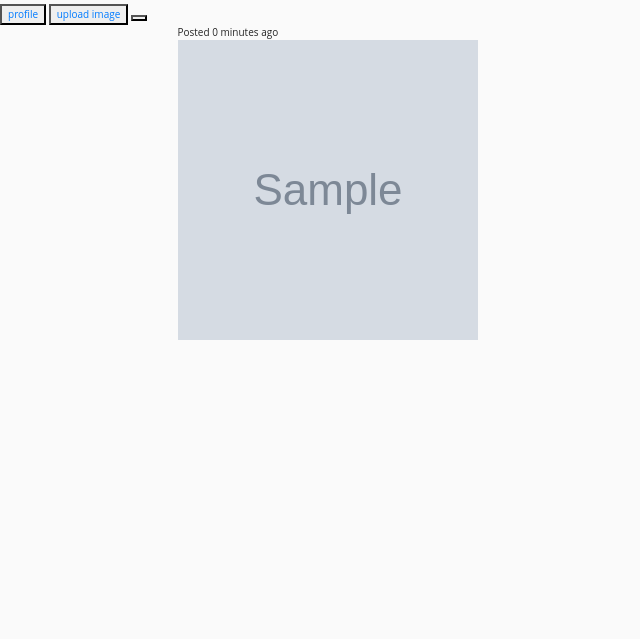
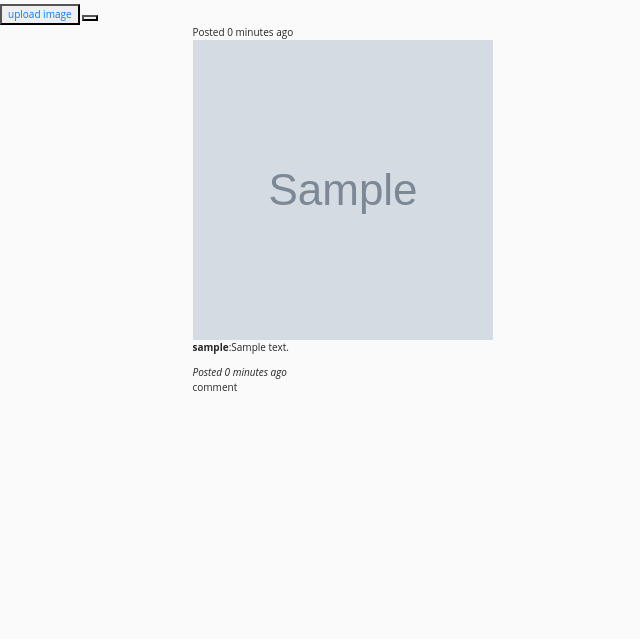
Before and after one commit to moha-abdul/instaClown, a Django app: template gram/templates/instagram/index.html in a window 1280 px wide. Shown: the part 161-800 px from the top of the page, without its empty margins (0-640 px from the left). Run offline with Django 3.2, Linux system fonts and the light colour scheme; the template is opened without the code that fills it: most values are stand-ins (such as "Sample title", 1, 10 or a date in 2020); some libraries are stand-ins or nearby versions.

Commit message:
Add comments functionality

```diff
--- a/gram/templates/instagram/index.html
+++ b/gram/templates/instagram/index.html
@@ -1,11 +1,11 @@
 {% extends 'base.html'%}
+{% load bootstrap4 %}
 {% load staticfiles %}
 {% block content %}
+{{form.media}}
 
 <body>
     <p>hi guys, welcome</p>
-    <button><a href="{% url 'profile' %}">profile</a></button>
-    <!-- <button><a href="/logout">logout</a></button> -->
     <button><a href="{% url 'upload_image' %}">upload image</a></button>
 
     <button></button>
@@ -13,6 +13,7 @@
 <div class="container">
 
     <div class="row">
+    <div class="col-md-10">
     {% if images %}
         {% for image in images %}
 
@@ -22,13 +23,29 @@
             <span>Posted {{image.date_uploaded|timesince}} ago </span>
             <img src="{{image.image_image.url}}" alt="Image" style="height:300px; width:300px">
 
+            {% for comment in image.comments.all %}
+            <div class="row">
+                <div class="col-md-8">
+                    <p><strong>{{ comment.user.username }}</strong>:{{comment.comment}} </p>
+                    <em>Posted {{image.time_created|timesince}} ago </em>
 
-            <br><br><br>
+                </div>
+            </div>
+            {% endfor %}
+            <form id='comment' action="/new_comment/{{image.id}}" method="post" enctype="multipart/form-data">
+                {% csrf_token %}
+                {% bootstrap_form co_form %}
+                <input type="submit" class="btn btn-primary" value="comment">
+            </form>
+
+
+            <br><br>
         </div>
         {% endfor %}
     {% else %}
         <p>There are no images here</p>
     {% endif %}
     </div>
+    </div>
 </div>
 {% endblock %}
--- a/gram/templates/instagram/search.html
+++ b/gram/templates/instagram/search.html
@@ -1,4 +1,5 @@
 {% extends 'base.html' %}
+{% load bootstrap4 %}
 {% block content %}
 <div class="container">
 
--- a/gram/templates/instagram/upload-image.html
+++ b/gram/templates/instagram/upload-image.html
@@ -11,7 +11,9 @@
       <form action="{%url 'upload_image'%}" method="post" enctype="multipart/form-data">
         {% csrf_token %}
         {% bootstrap_form image_form%}
-      <div class="text-center">  <input type="submit" class="btn btn-primary" value="Post"></div>
+      <div class="text-center">
+        <input type="submit" class="btn btn-primary" value="Post">
+      </div>
       </form>
     </div>
     <div class="col-md-4"></div>
--- a/gram/templates/navbar.html
+++ b/gram/templates/navbar.html
@@ -61,15 +61,8 @@
           <a class="fa fa-compass" href="#"></a>
           <a class="far fa-heart" href="#"></a>
           <a class="far fa-user" href="{% url 'profile' %}"></a>
+          <a class="fa fa-user" href="/logout">Logout</a>
         </section>
-        {% if user.is_authenticated %}
-        <a class="fa fa-user" href="/profile"></a>
-        <a class="fa fa-user" href="/logout">Logout</a>
-        {% else %}
-        <li>
-          <a class='btn btn-default' href="/accounts/login">Login</a>
-        </li>
-        {% endif %}
       </nav>
 
     </div>
--- a/gram/urls.py
+++ b/gram/urls.py
@@ -14,7 +14,8 @@
     url(r'^edit_profile/', views.edit_profile, name = 'edit_profile'),
     # url(r'^other_profile/(?P<pk>\d+)',views.other_profile,name='other_profile'),
     url(r'^upload_image/', views.upload_image, name = 'upload_image'),
-    url(r'^search/', views.search_user, name='search_user'),
+    url(r'^search_user/', views.search_user, name='search_user'),
+    url(r'^new_comment/(\d+)', views.new_comment, name='new_comment'),
     # url(r'^upload/',views.upload,name='upload'),
 ]
 if settings.DEBUG:
--- a/insta/settings.py
+++ b/insta/settings.py
@@ -48,6 +48,7 @@
     'django.contrib.messages',
     'django.contrib.staticfiles',
     'bootstrap4',
+
 ]
 LOGIN_REDIRECT_URL = 'hello'
 MIDDLEWARE = [
```
Also changed, not shown: gram/forms.py (+4 -3 lines), gram/models.py (+9 -5 lines), gram/views.py (+12 -9 lines), gram/migrations/0003_auto_20181009_1738.py (added), gram/migrations/0004_auto_20181011_2012.py (added), gram/migrations/0005_auto_20181011_2017.py (added).
